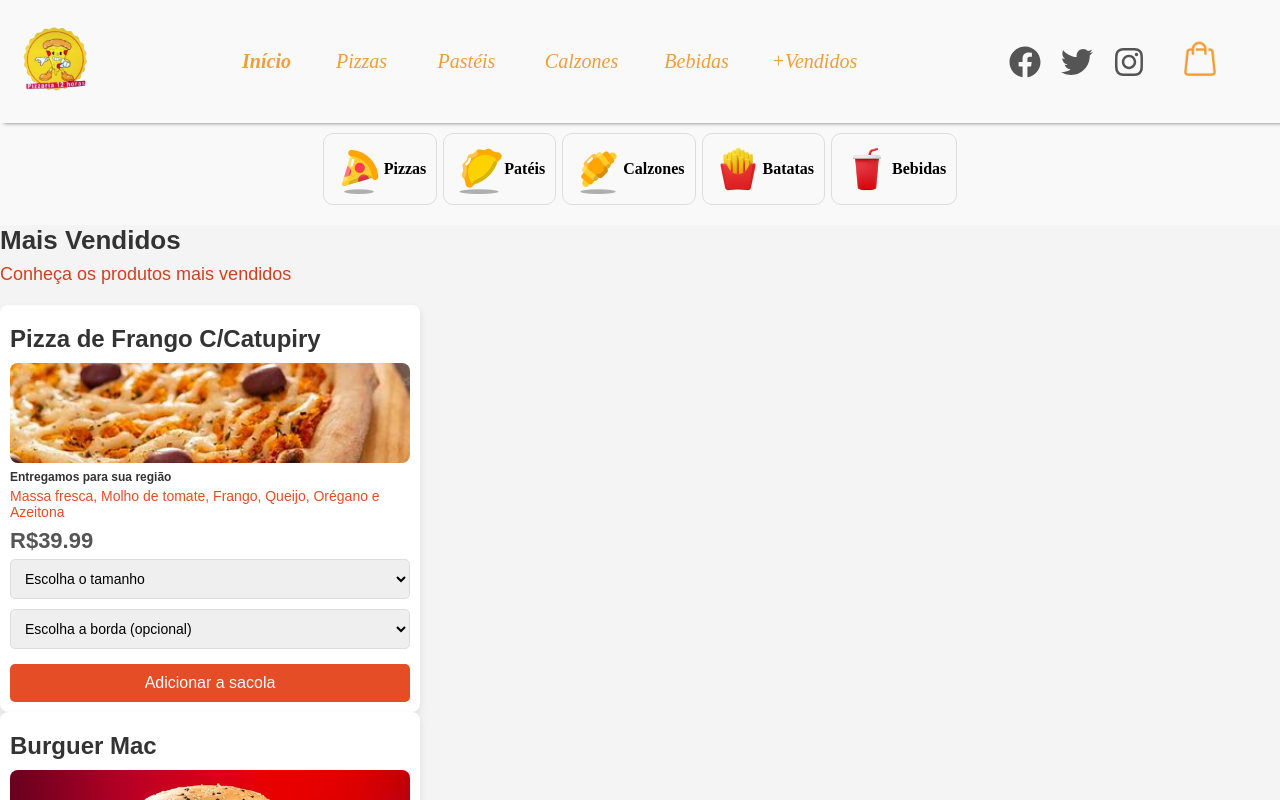
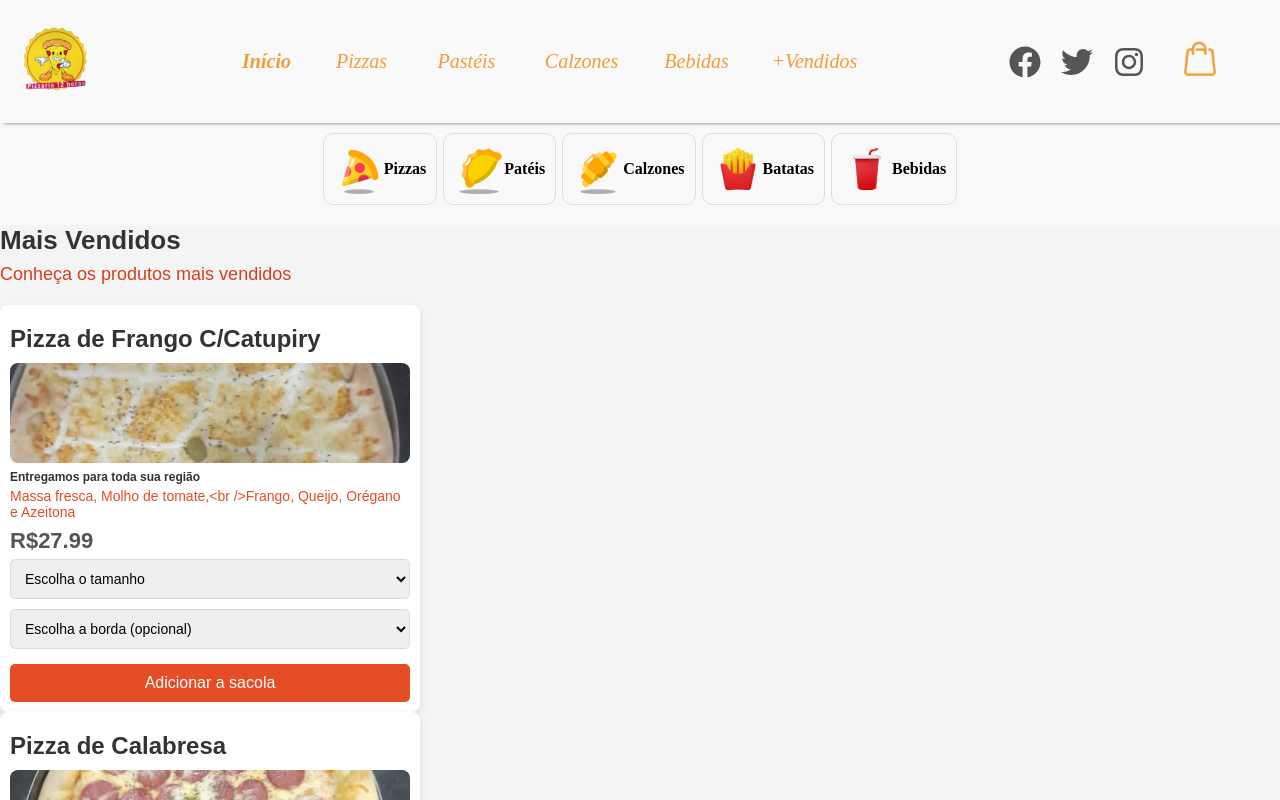
Before and after one commit to MateusProDev/MabelFood, a React (Create React App) app: page /MaisVendidos in a window 1280 px wide. Built offline with nearby package versions, Linux system fonts and the light colour scheme.

Commit message:
add detalhes

```diff
--- a/src/components/Pagina5.jsx
+++ b/src/components/Pagina5.jsx
@@ -5,33 +5,33 @@ const products = [
   {
     id: 1,
     name: "Pizza de Frango C/Catupiry",
-    content: "Entregamos para sua região",
-    description: "Massa fresca, Molho de tomate, Frango, Queijo, Orégano e Azeitona",
-    price: 39.99,
-    imgSrc: "/img/frangoca.jpg",
+    content: "Entregamos para toda sua região",
+    description: "Massa fresca, Molho de tomate,<br />Frango, Queijo, Orégano e Azeitona",
+    price: 27.99,
+    imgSrc: "/img/pizzafrangoc.avif",
   },
   {
     id: 2,
-    name: "Burguer Mac",
-    content: "Entregamos para sua região",
-    description: "Pão Brioche, Carne artesanal, Queijo, Presunto, Ovo, Alface e Tomate",
-    price: 29.99,
-    imgSrc: "/img/burguer.jpg",
+    name: "Pizza de Calabresa",
+    content: "Entregamos para a sua região",
+    description: "Pão Brioche, Carne artesanal, Queijo,<br />Prejunto, Ovos, Tomate e Alface",
+    price: 27.99,
+    imgSrc: "/img/pizzacalabresa.avif",
   },
   {
     id: 3,
     name: "Pizza Marguerita",
-    content: "Entregamos para sua região",
-    description: "Massa fresca, Molho de tomate, Queijo, Tomate, Orégano e Azeitona",
-    price: 39.99,
-    imgSrc: "/img/marg.jpg",
+    content: "Entregamos para a sua região",
+    description: "Massa fresca, Molho de tomate, <br />Queijo, Tomate, Orégano e Azeitona",
+    price: 27.99,
+    imgSrc: "/img/pizzamarguerita.avif",
   },
   {
     id: 4,
-    name: "Pizza de Carne do sol",
-    content: "Entregamos para sua região",
-    description: "Massa fresca, Molho de tomate, Carne do sol, Queijo, Orégano e Azeitona",
-    price: 46.99,
+    name: "Pizza de Carne do Sol",
+    content: "Entregamos para toda sua região",
+    description: "Massa fresca, Molho de tomate, Carne<br />do sol, Queijo, Orégano e Azeitona",
+    price: 34.99,
     imgSrc: "/img/carnedosol.jpg",
   },
 ];
```
